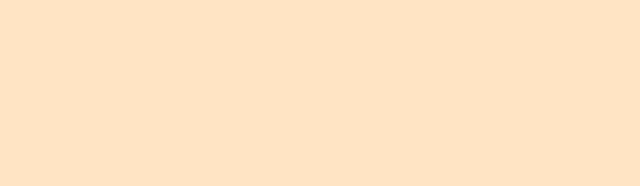
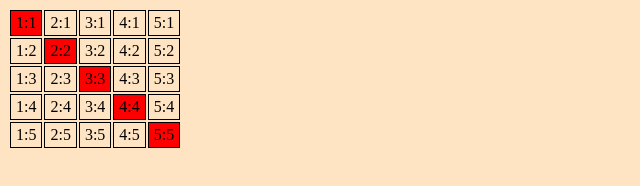
Before and after one commit to amiti-17/test2, a website built with Parcel: page index.html in a window 1280 px wide. Shown: the whole page, without its empty margins (0-640 px from the left). Built offline with nearby package versions, Linux system fonts and the light colour scheme.

Commit message:
resolve task: Выделите ячейки по диагонали

```diff
--- a/index.html
+++ b/index.html
@@ -4,11 +4,47 @@
     <meta charset="UTF-8">
     <meta http-equiv="X-UA-Compatible" content="IE=edge">
     <meta name="viewport" content="width=device-width, initial-scale=1.0">
-    <script src="src/index.js"></script>
+    <script src="src/index.js" defer></script>
     <title>Document</title>
     <link rel="stylesheet" href="src/style.css">
   </head>
   <body>
-
+    <table>
+    <tr>
+      <td>1:1</td>
+      <td>2:1</td>
+      <td>3:1</td>
+      <td>4:1</td>
+      <td>5:1</td>
+    </tr>
+    <tr>
+      <td>1:2</td>
+      <td>2:2</td>
+      <td>3:2</td>
+      <td>4:2</td>
+      <td>5:2</td>
+    </tr>
+    <tr>
+      <td>1:3</td>
+      <td>2:3</td>
+      <td>3:3</td>
+      <td>4:3</td>
+      <td>5:3</td>
+    </tr>
+    <tr>
+      <td>1:4</td>
+      <td>2:4</td>
+      <td>3:4</td>
+      <td>4:4</td>
+      <td>5:4</td>
+    </tr>
+    <tr>
+      <td>1:5</td>
+      <td>2:5</td>
+      <td>3:5</td>
+      <td>4:5</td>
+      <td>5:5</td>
+    </tr>
+  </table>
   </body>
 </html>
--- a/src/index.js
+++ b/src/index.js
@@ -1,20 +1,4 @@
-let animals = ['тигр', 'ёж', 'еж', 'енот', 'ехидна', 'АИСТ', 'ЯК'];
-
-const collator = new Intl.Collator('ru', {
-  localeMatcher: 'best fit',
-  usage: 'sort',
-  sensitivity: 'base',
-});
-const collatorVariant = new Intl.Collator('ru', {
-  localeMatcher: 'best fit',
-  usage: 'sort',
-  sensitivity: 'variant',
-});
-
-animals = animals.sort((word1, word2) => {
-  return collator.compare(word1, word2)
-    ? collator.compare(word1, word2)
-    : collatorVariant.compare(word1, word2);
-});
-
-console.log(animals); // АИСТ,ёж,енот,ехидна,тигр,ЯК
+let table = document.body.firstElementChild;
+for (let i = 0; i <= Array.from(table.rows).length; i++) {
+  table.rows[i].cells[i].style.backgroundColor = 'red';
+}
--- a/src/style.css
+++ b/src/style.css
@@ -1,3 +1,13 @@
 body {
     background-color: bisque;
 }
+<style>
+    table {
+      border-collapse: collapse;
+    }
+
+    td {
+      border: 1px solid black;
+      padding: 3px 5px;
+    }
+  </style>
```
Also changed, not shown: .eslintrc.js (deleted), .eslintrc.json.
